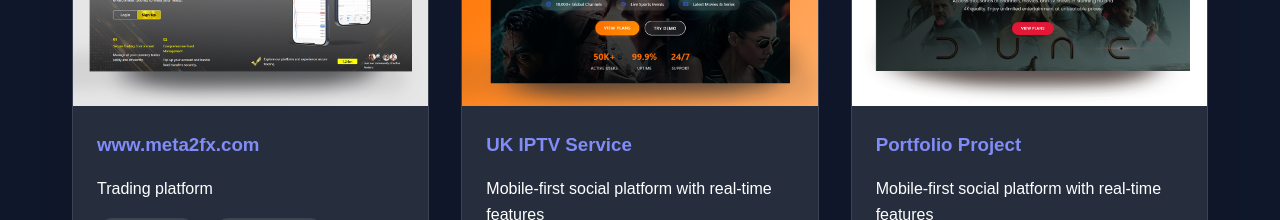
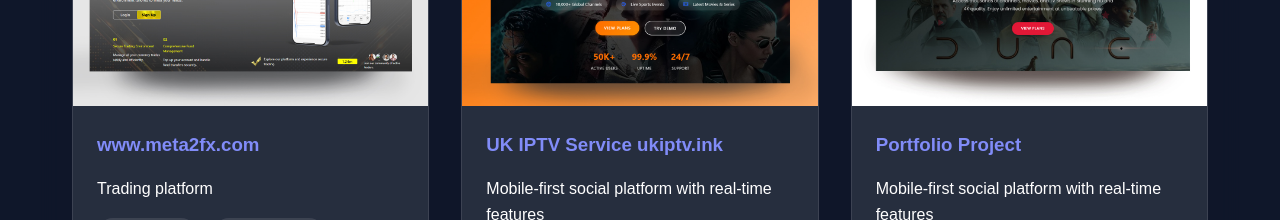
Before and after one commit to soufiane-artist/version-portfolio-react, a React (Create React App) app: page / in a window 1280 px wide. Shown: the part 4560-4780 px from the top of the page. Built offline with nearby package versions, Linux system fonts and the light colour scheme.

Commit message:
link ipdate

```diff
--- a/src/compenents/ProjectsSection.jsx
+++ b/src/compenents/ProjectsSection.jsx
@@ -56,7 +56,7 @@ const projectsData = [
     },
     {
         image: './imgs-portfolio/d.jpg',
-        title: 'UK IPTV Service',
+        title: 'UK IPTV Service  ukiptv.ink',
         description: 'Mobile-first social platform with real-time features',
         technologies: [
             { icon: <FaReact />, name: 'React Native' },
```
